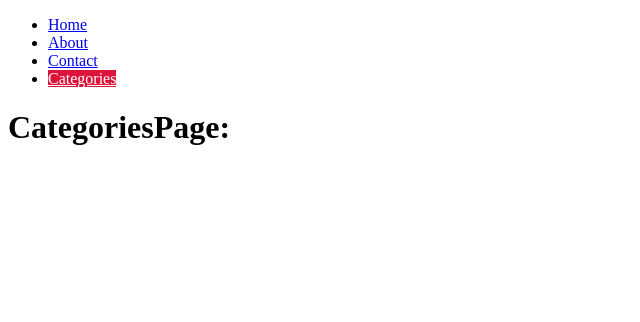
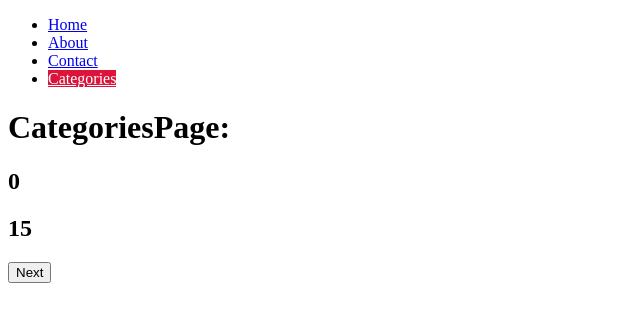
Before and after one commit to desarrollocml/react_router_dom, a React (Create React App) app: page /categories in a window 1280 px wide. Shown: the top 322 px of the page, without its empty margins (0-640 px from the left). Built offline with nearby package versions, Linux system fonts and the light colour scheme.

Commit message:
history-contact

```diff
--- a/src/pages/CategoriesPage.js
+++ b/src/pages/CategoriesPage.js
@@ -1,18 +1,27 @@
+import { useHistory } from "react-router-dom";
 import { useLocation } from "react-router-dom";
 
 export default function CategoriesPage() {
   const location = useLocation();
+  const history = useHistory();
   const query = new URLSearchParams(location.search);
-  const skip = query.get("skip")
-  const limit = query.get("limit")
+  const skip = query.get("skip") || 0; //por defecto 0
+  const limit = query.get("limit") || 15; //por defecto 15
   console.log(skip);
   console.log(limit);
+
+  const handleNext = () => {
+    query.set("skip", 100);
+    query.set("limit", 200);
+    history.push({ pathname: "/contact" });
+  };
 
   return (
     <div>
       <h1>CategoriesPage:</h1>
       <h2>{skip}</h2>
       <h2>{limit}</h2>
+      <button onClick={handleNext}>Next</button>
     </div>
   );
 }
```
